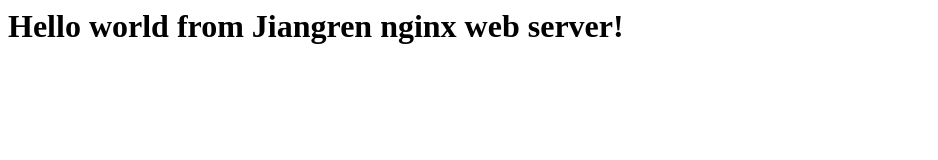
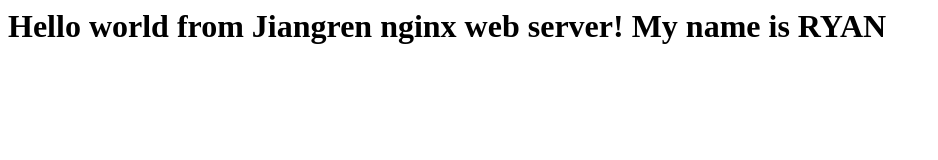
Before and after one commit to hongyi-yan/WK2_Docker, a plain HTML site: page web-nginx/index.html in a window 1280 px wide. Shown: the whole page, without its empty margins (0-938 px from the left). Drawn offline with Linux system fonts and the light colour scheme.

Commit message:
Added name to index.html

```diff
--- a/web-nginx/index.html
+++ b/web-nginx/index.html
@@ -1 +1,3 @@
-<h1>Hello world from Jiangren nginx web server!</h1>
+<h1>Hello world from Jiangren nginx web server!
+My name is RYAN
+</h1>
```
